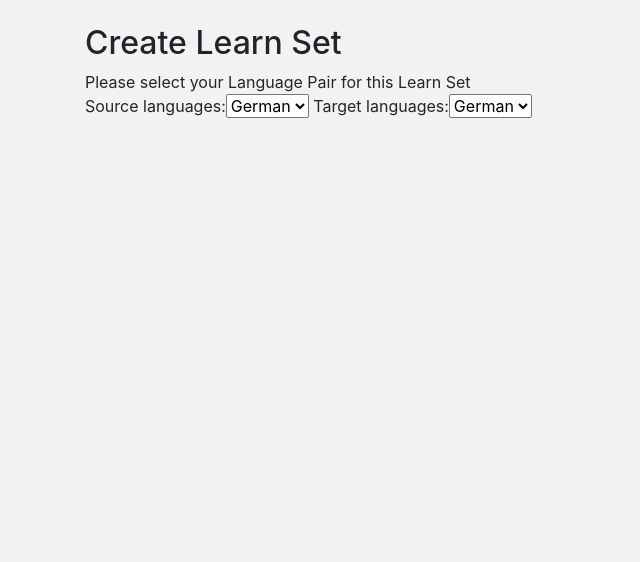
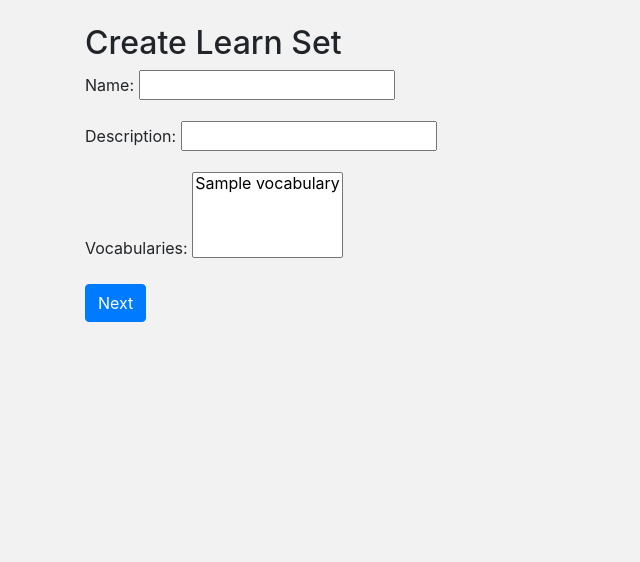
Before and after one commit to asopi/wordza, a Django app: page /cards/create/ in a window 1280 px wide. Shown: the part 56-618 px from the top of the page, without its empty margins (0-640 px from the left). Run offline with Django 3.2, Linux system fonts and the light colour scheme; a user stored in the database is signed in; tables that the repository leaves empty hold one stand-in row (values such as "Sample post").

Commit message:
now its possible to create learn sets

```diff
--- a/cards/forms.py
+++ b/cards/forms.py
@@ -1,7 +1,14 @@
 from django import forms
 from .models import Vocabulary
+from .models import LearnSet
 
 
 class LanguageForm(forms.Form):
-    source_languages = forms.ChoiceField(choices=Vocabulary.language_choices)
-    target_languages = forms.ChoiceField(choices=Vocabulary.language_choices)
+    source_language = forms.ChoiceField(choices=Vocabulary.language_choices)
+    target_language = forms.ChoiceField(choices=Vocabulary.language_choices)
+
+
+class LearnSetForm(forms.ModelForm):
+    class Meta:
+        model = LearnSet
+        fields = ('name', 'description', 'vocabularies')
--- a/cards/models.py
+++ b/cards/models.py
@@ -13,16 +13,3 @@ class LearnSet(models.Model):
 
     def __str__(self):
         return self.name
-
-
-class Cards(models.Model):
-    learn_set = models.ForeignKey(LearnSet, on_delete=models.CASCADE)
-    front_side = models.CharField(max_length=200)
-    back_side = models.CharField(max_length=200)
-    success_counter = models.IntegerField()
-    failed_counter = models.IntegerField()
-    creation_date = models.DateTimeField(auto_now_add=True)
-    modification_date = models.DateTimeField(auto_now=True)
-
-    def __str__(self):
-        return self.front_side
--- a/cards/templates/cards/create_view.html
+++ b/cards/templates/cards/create_view.html
@@ -2,9 +2,24 @@
 
 {% block content %}
 <h2>Create Learn Set</h2>
-<!-- choose language pair -->
+
+{% if language_form %}
 <div>Please select your Language Pair for this Learn Set</div>
-{{ language_form }}
+<form method="POST" action="{% url 'cards:language_view' %}">
+    {% csrf_token %}
+    {{ language_form.as_p }}
+    <input class="btn btn-primary" type="submit" value="Next">
+</form>
+{% endif %}
+
+{% if learn_set_form %}
+<form method="POST" action="{% url 'cards:create_view' %}">
+    {% csrf_token %}
+    {{ learn_set_form.as_p }}
+    <input class="btn btn-primary" type="submit" value="Next">
+</form>
+{% endif %}
+
 
 <!--Form wo wir die Vocabularies auswählen -->
 {% endblock %}
--- a/cards/templates/cards/learn_set_view.html
+++ b/cards/templates/cards/learn_set_view.html
@@ -2,7 +2,7 @@
 
 {% block content %}
 <h2>Learn Set View</h2>
-
+{% load static %}
 {% for learn_set in learn_sets %}
 <div class="card" style="width: 18rem;">
     <div class="card-body">
@@ -16,7 +16,7 @@
 {% endfor %}
 
 <div class="form-group" align="center">
-    <input class="btn btn-primary" type="submit" name="submit" value="Create new Learn Set">
+    <a class="btn btn-primary" href="{% url 'cards:language_view' %}">Create new Learn Set</a>
 </div>
 
 
--- a/cards/urls.py
+++ b/cards/urls.py
@@ -5,6 +5,7 @@ app_name = 'cards'
 urlpatterns = [
     path('', views.learn_set_view, name='learn_set_view'),
     path('create/', views.create_view, name='create_view'),
+    path('language/', views.language_view, name='language_view'),
     path('learning/<int:learn_set_id>/', views.learning_view, name='learning_view'),
     path('progress/<int:learn_set_id>/', views.progress_view, name='progress_view'),
 ]
--- a/cards/views.py
+++ b/cards/views.py
@@ -1,8 +1,8 @@
-from django.shortcuts import render
+from django.shortcuts import render, redirect
 from django.contrib.auth.decorators import login_required
 from .models import LearnSet
-from .models import Vocabulary
-from .forms import LanguageForm
+from vocabularies.models import Vocabulary, Vocable
+from .forms import LanguageForm, LearnSetForm
 
 
 @login_required
@@ -15,19 +15,59 @@ def learn_set_view(request):
 
 
 @login_required
+def language_view(request):
+    if request.method == "POST":
+        language_form = LanguageForm(request.POST or None)
+        if language_form.is_valid():
+            learn_set_form = LearnSetForm()
+
+            learn_set_form.fields["vocabularies"].queryset = Vocabulary.objects.filter(
+                language=language_form.cleaned_data['source_language']).filter(
+                target_language=language_form.cleaned_data['target_language'])
+
+            context = {
+                "learn_set_form": learn_set_form
+            }
+
+            return render(request, 'cards/create_view.html', context)
+    else:
+        language_form = LanguageForm()
+        context = {
+            "language_form": language_form
+        }
+        return render(request, 'cards/create_view.html', context)
+
+
+@login_required
 def create_view(request):
-    language_form = LanguageForm()
-    context = {
-        "language_form": language_form
-    }
-    return render(request, 'cards/create_view.html', context)
+    if request.method == 'POST':
+        learn_set_form = LearnSetForm(request.POST or None)
+        if learn_set_form.is_valid():
+            learn_set_form.save()
+            return redirect('cards:learn_set_view')
+        else:
+            context = {
+                "learn_set_form": learn_set_form
+            }
+            return render(request, 'cards/create_view.html', context)
+    else:
+        learn_set_form = LearnSetForm()
+        context = {
+            "learn_set_form": learn_set_form
+        }
+        return render(request, 'cards/create_view.html', context)
 
 
 @login_required
 def learning_view(request, learn_set_id):
     learn_set = LearnSet.objects.get(pk=learn_set_id)
+    vocables = []
+    for vocabulary in learn_set.vocabularies.all():
+        vocables += Vocable.objects.filter(
+            vocabulary_id=vocabulary.id)
     context = {
-        "learn_set": learn_set
+        "learn_set": learn_set,
+        "vocables": vocables
     }
     return render(request, 'cards/learning_view.html', context)
 
--- a/vocabularies/models.py
+++ b/vocabularies/models.py
@@ -19,12 +19,15 @@ class Vocabulary(models.Model):
 
 
 class Vocable(models.Model):
-    vocabulary_id = models.ForeignKey(Vocabulary, on_delete=models.CASCADE)
+    vocabulary = models.ForeignKey(Vocabulary, on_delete=models.CASCADE)
     value = models.CharField(max_length=200)
     translated_value = models.CharField(max_length=200)
     language = models.CharField(max_length=2)
     target_language = models.CharField(max_length=2)
+    success_counter = models.IntegerField(default=0)
+    failed_counter = models.IntegerField(default=0)
     creation_date = models.DateTimeField(auto_now_add=True)
+    modification_date = models.DateTimeField(auto_now=True)
 
     def __str__(self):
         return self.value
```
Also changed, not shown: cards/migrations/0006_delete_cards.py (added), vocabularies/migrations/0005_auto_20201129_2101.py (added).
